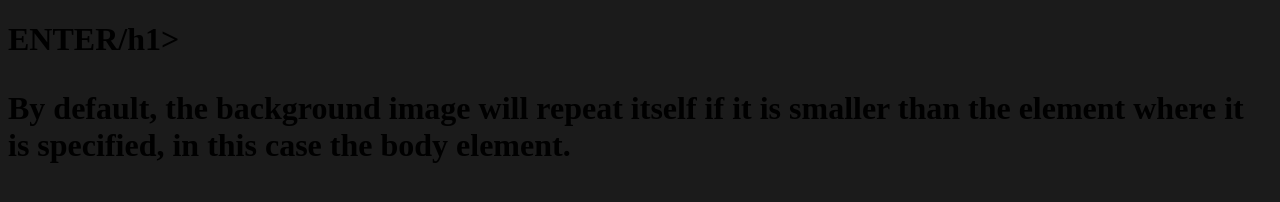
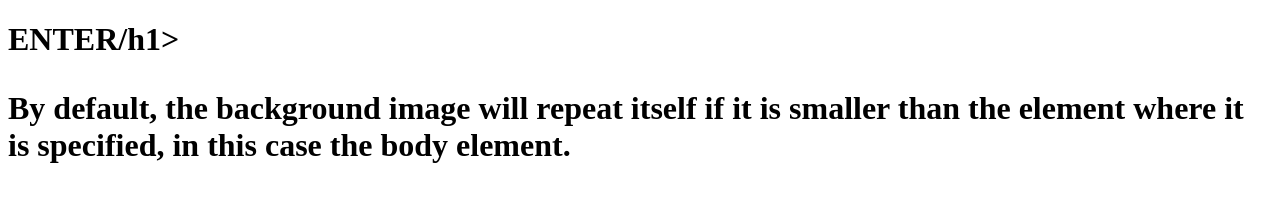
Before and after one commit to mikesigno/mikesigno.enter.github.io, a plain HTML site: page index.html in a window 1280 px wide. Drawn offline with Linux system fonts and the light colour scheme.

Commit message:
Update index.html

```diff
--- a/index.html
+++ b/index.html
@@ -3,7 +3,7 @@
 <head>
 <style>
 body {background-image: "images/9000.jpeg"; background-position: center; background-repeat:no-repeat; background-size: 100%; background-attachment: fixed;
-position: relative; background-color: #1B1B1B;}
+position: relative;}
 </style>
 </head>
 <body>
```
